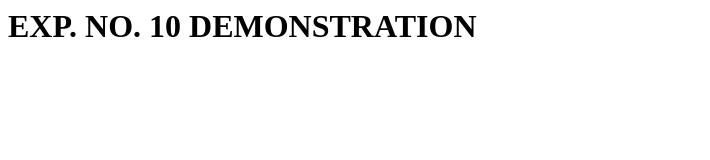
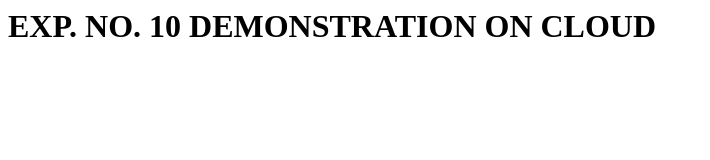
Before and after one commit to sveridevops/a2exp10, a plain HTML site: page index.html in a window 1280 px wide. Shown: the whole page, without its empty margins (0-710 px from the left). Drawn offline with Linux system fonts and the light colour scheme.

Commit message:
Second Commit

```diff
--- a/index.html
+++ b/index.html
@@ -2,7 +2,7 @@
 
 <BODY>
 
-<H1>EXP. NO. 10 DEMONSTRATION</H1>
+<H1>EXP. NO. 10 DEMONSTRATION ON CLOUD</H1>
 
 </BODY>
 
```
